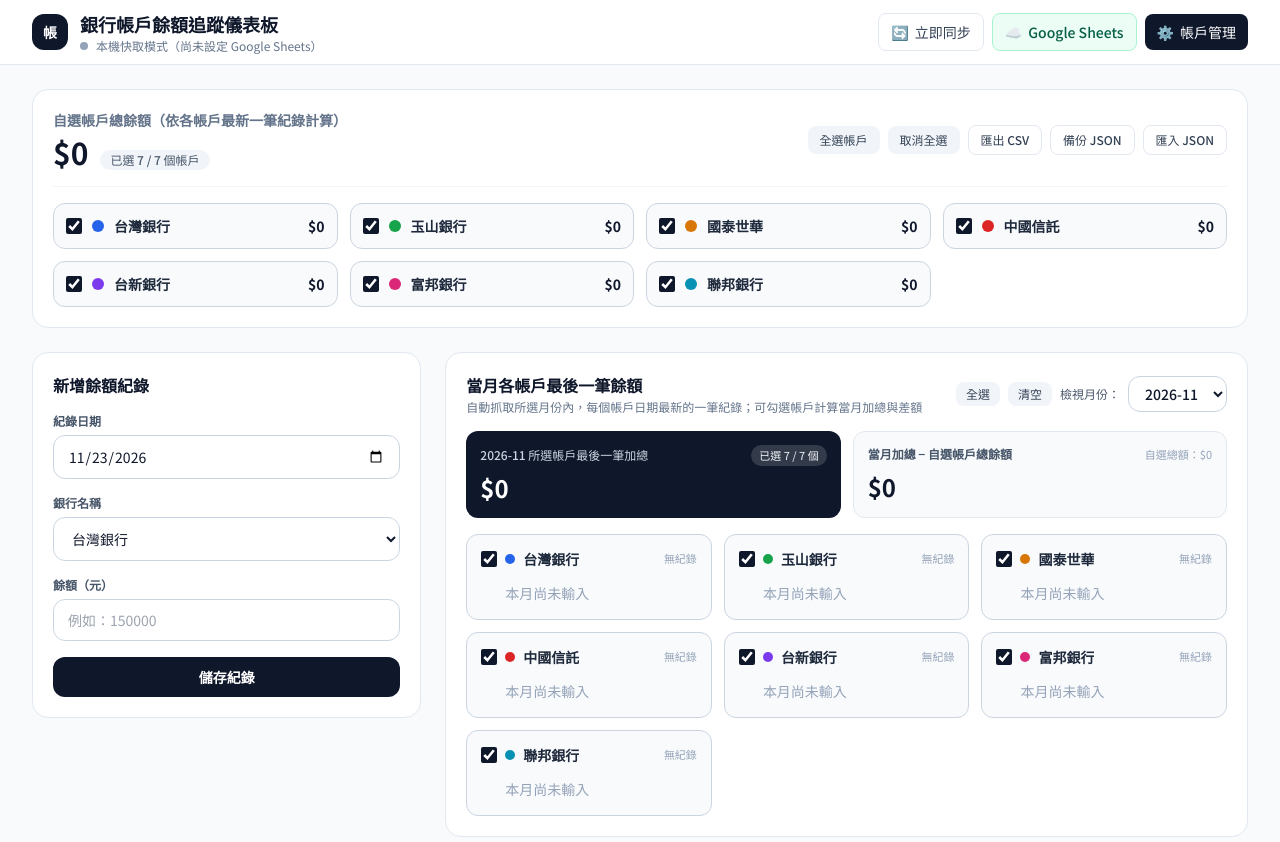
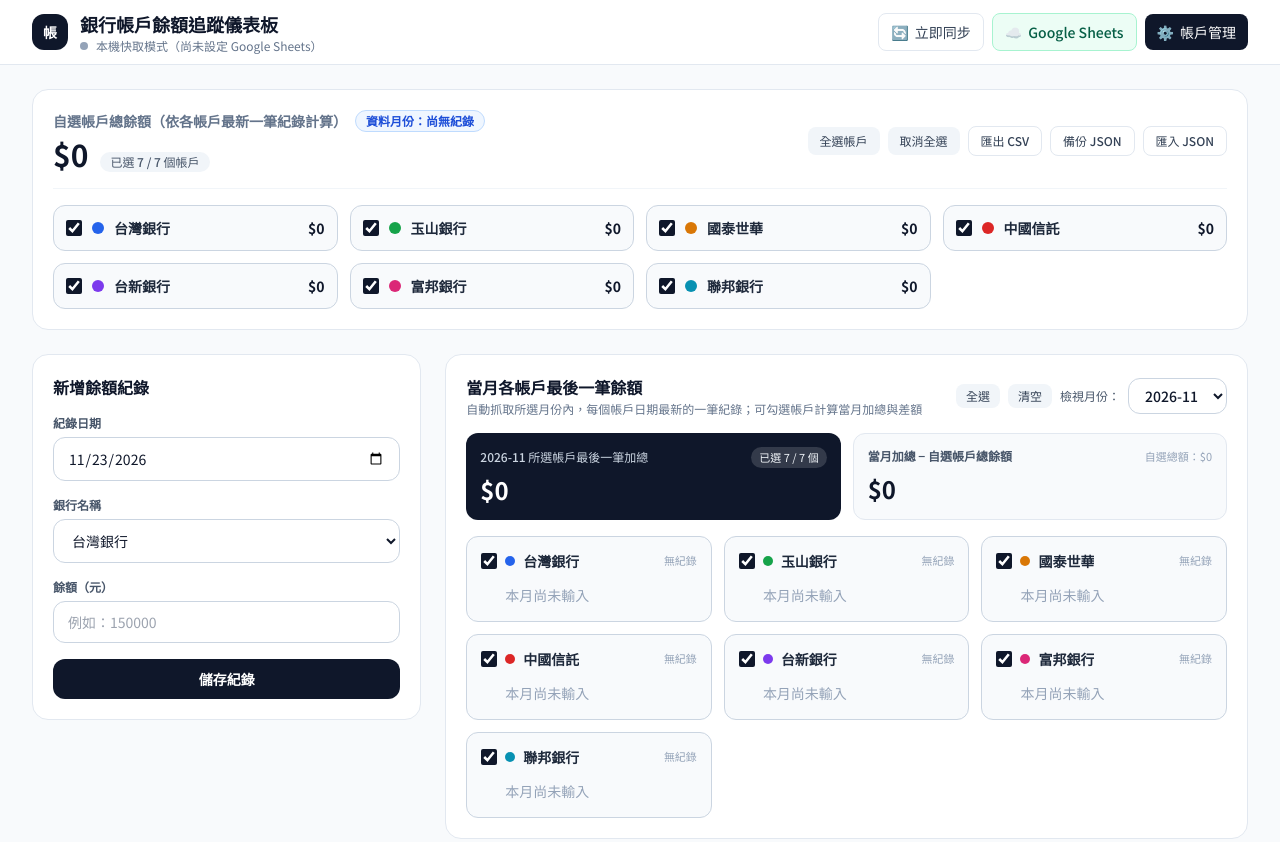
Before and after one commit to ritagit0405/bank-balance-tracker, a plain HTML site: page index.html in a window 1280 px wide. Shown: the top 842 px of the page. Drawn offline with nearby package versions, Linux system fonts and the light colour scheme.

Commit message:
add "Show the total bank balance for the latest month."

```diff
--- a/index.html
+++ b/index.html
@@ -65,7 +65,10 @@
     <section class="bg-white rounded-2xl border border-slate-200 p-4 sm:p-5 shadow-xs">
       <div class="flex flex-col lg:flex-row lg:items-center justify-between gap-4 pb-4 border-b border-slate-100">
         <div>
-          <h2 class="text-sm font-semibold text-slate-500">自選帳戶總餘額（依各帳戶最新一筆紀錄計算）</h2>
+          <div class="flex items-center gap-2 flex-wrap">
+            <h2 class="text-sm font-semibold text-slate-500">自選帳戶總餘額（依各帳戶最新一筆紀錄計算）</h2>
+            <span id="selectedMonthBadge" class="text-xs font-semibold px-2.5 py-0.5 rounded-full bg-blue-50 text-blue-700 border border-blue-200">資料月份：--</span>
+          </div>
           <div class="flex items-baseline gap-3 mt-1">
             <span id="selectedTotalDisplay" class="text-2xl sm:text-3xl font-bold text-slate-900 tabular-nums">$0</span>
             <span id="selectedCountBadge" class="text-xs font-medium px-2.5 py-0.5 rounded-full bg-slate-100 text-slate-600">已選 0 個帳戶</span>
@@ -135,7 +138,6 @@
           </div>
         </div>
 
-        <!-- 新增功能 2 & 3：所選月份最後一筆餘額加總 + 減去自選帳戶總餘額 -->
         <div class="grid grid-cols-1 sm:grid-cols-2 gap-3 mb-4">
           <div class="p-3.5 rounded-xl bg-slate-900 text-white flex flex-col justify-between">
             <div class="flex items-center justify-between gap-2">
@@ -209,7 +211,7 @@
     </section>
   </main>
 
-  <!-- Modal 1: 帳戶管理（新增、修改名稱、修改顏色、刪除） -->
+  <!-- Modal 1: 帳戶管理 -->
   <div id="accountModal" class="fixed inset-0 z-50 hidden bg-slate-900/50 backdrop-blur-2xs flex items-center justify-center p-4">
     <div class="bg-white rounded-2xl border border-slate-200 max-w-xl w-full max-h-[88vh] flex flex-col shadow-xl">
       <div class="px-5 py-4 border-b border-slate-200 flex items-center justify-between">
@@ -218,7 +220,6 @@
       </div>
 
       <div class="p-5 overflow-y-auto space-y-5">
-        <!-- 新增帳戶 -->
         <form id="addAccountForm" class="flex flex-col sm:flex-row gap-2.5 bg-slate-50 p-3.5 rounded-xl border border-slate-200">
           <input id="newAccountColor" type="color" value="#0284c7" class="h-10 w-14 rounded-lg border border-slate-300 cursor-pointer bg-white p-0.5 shrink-0" title="選擇代表色" />
           <input id="newAccountName" type="text" required placeholder="輸入新銀行名稱（例如：永豐大戶）" class="flex-1 rounded-xl border border-slate-300 px-3.5 py-2 text-sm bg-white focus:outline-none focus:ring-2 focus:ring-slate-900" />
@@ -227,7 +228,6 @@
           </button>
         </form>
 
-        <!-- 既有帳戶清單 -->
         <div id="accountListEditor" class="space-y-2.5"></div>
       </div>
 
@@ -515,6 +515,20 @@
         container.appendChild(card);
       });
 
+      // 顯示是幾月的自選帳戶總餘額
+      const targetBanks = selectedBanks.size > 0 ? [...selectedBanks] : accounts.map(a => a.name);
+      let latestDateStr = '';
+      targetBanks.forEach(bankName => {
+        const latest = getLatestRecordForBank(bankName);
+        if (latest && latest.date && latest.date.localeCompare(latestDateStr) > 0) {
+          latestDateStr = latest.date;
+        }
+      });
+      const monthBadge = document.getElementById('selectedMonthBadge');
+      if (monthBadge) {
+        monthBadge.textContent = latestDateStr ? `資料月份：${latestDateStr.slice(0, 7)}` : '資料月份：尚無紀錄';
+      }
+
       currentTopSelectedTotal = total;
       document.getElementById('selectedTotalDisplay').textContent = formatCurrency(total);
       document.getElementById('selectedCountBadge').textContent = `已選 ${selectedBanks.size} / ${accounts.length} 個帳戶`;
@@ -707,7 +721,6 @@
       renderRecordsTable();
     }
 
-    // 紀錄表單事件
     document.getElementById('recordForm').addEventListener('submit', async (e) => {
       e.preventDefault();
       const editId = document.getElementById('editingRecordId').value;
@@ -758,7 +771,6 @@
 
     document.getElementById('btnCancelEdit').addEventListener('click', resetRecordForm);
 
-    // 帳戶管理 Modal
     const accountModal = document.getElementById('accountModal');
     document.getElementById('btnOpenAccountModal').addEventListener('click', () => {
       const usedColors = new Set(accounts.map(a => a.color.toLowerCase()));
@@ -865,7 +877,6 @@
       renderAccountListEditor();
     });
 
-    // Google Sheets Modal
     const sheetsModal = document.getElementById('sheetsModal');
     document.getElementById('btnOpenSheetsModal').addEventListener('click', () => {
       document.getElementById('gasUrlInput').value = gasUrl;
@@ -913,7 +924,6 @@
       await pullFromSheets(true);
     });
 
-    // 選取與篩選控制
     document.getElementById('btnSelectAll').addEventListener('click', () => {
       selectedBanks = new Set(accounts.map(a => a.name));
       saveLocal();
@@ -958,7 +968,6 @@
       renderChart();
     });
 
-    // 匯出與匯入
     document.getElementById('btnExportCsv').addEventListener('click', () => {
       const lines = ['\uFEFF紀錄日期,銀行名稱,餘額'];
       records.forEach(r => lines.push(`${r.date},"${String(r.bankName).replace(/"/g, '""')}",${r.balance}`));
@@ -1011,7 +1020,6 @@
       return String(str).replace(/"/g, '&quot;');
     }
 
-    // 啟動流程
     initState();
     renderAll();
     if (gasUrl) {
```
